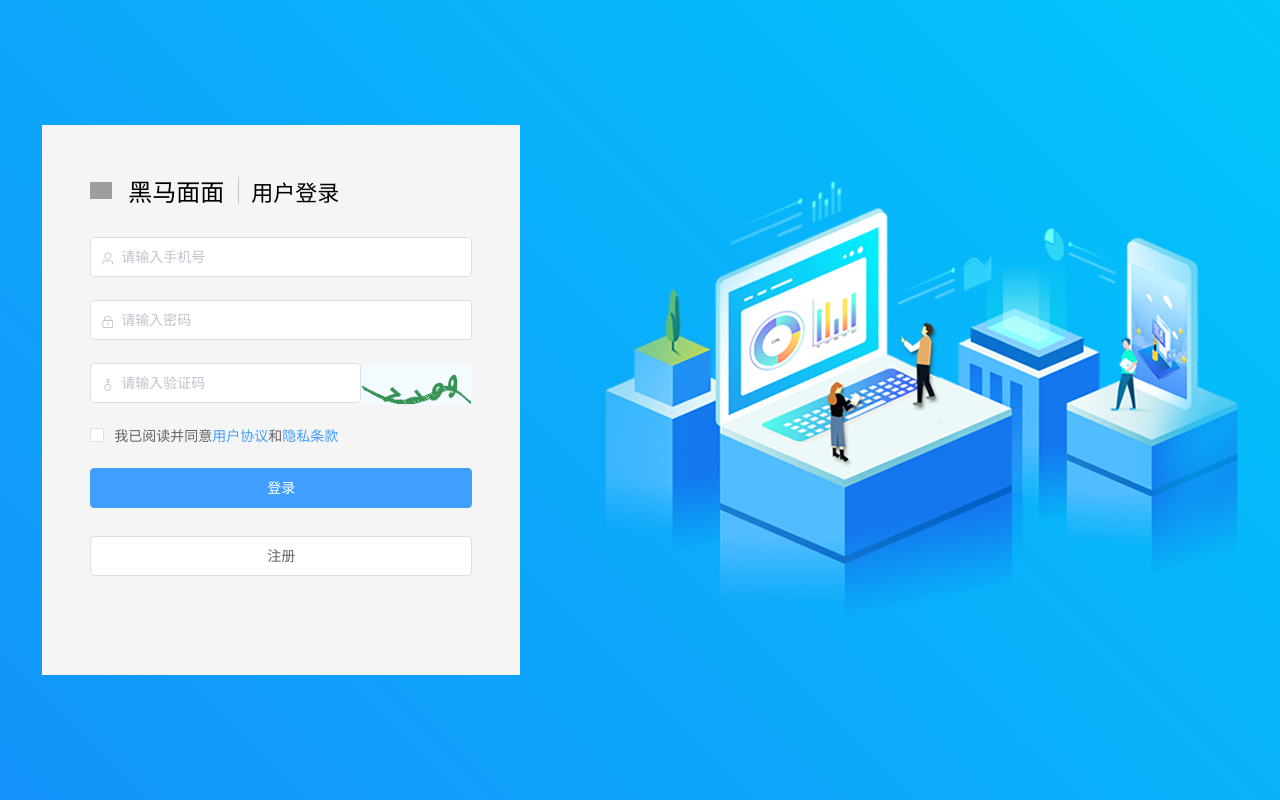
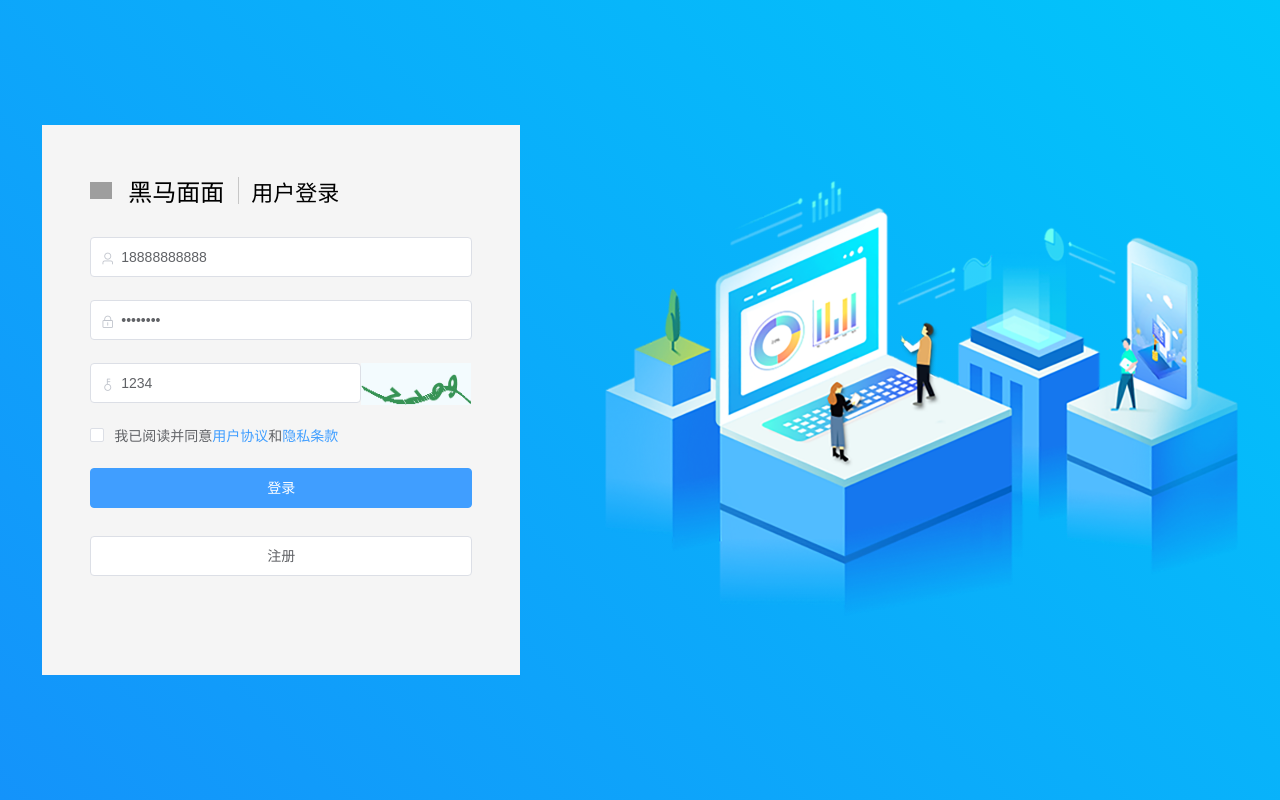
Before and after one commit to AutumnFish/heimamm_example, a Vue app: page /#/login in a window 1280 px wide. Built offline with nearby package versions, Linux system fonts and the light colour scheme; grey boxes are pictures that could not be loaded.

Commit message:
login - 表单验证

```diff
--- a/package.json
+++ b/package.json
@@ -8,6 +8,7 @@
     "lint": "vue-cli-service lint"
   },
   "dependencies": {
+    "axios": "^0.19.0",
     "core-js": "^3.4.3",
     "echarts": "^4.5.0",
     "element-ui": "^2.13.0",
--- a/src/views/login/login.vue
+++ b/src/views/login/login.vue
@@ -9,37 +9,33 @@
         <span class="sub-title">用户登录</span>
       </div>
       <!-- 表单 -->
-      <el-form
-        :model="ruleForm"
-        :rules="rules"
-        ref="ruleForm"
-        class="login-form"
-      >
-        <el-form-item prop="name">
+      <el-form :model="logForm" :rules="rules" ref="logForm" class="login-form">
+        <el-form-item prop="phone">
           <el-input
             placeholder="请输入手机号"
-            v-model="ruleForm.name"
+            v-model="logForm.phone"
             prefix-icon="el-icon-user"
           ></el-input>
         </el-form-item>
-        <el-form-item prop="name">
+        <el-form-item prop="password">
           <el-input
             placeholder="请输入密码"
-            v-model="ruleForm.name"
+            v-model="logForm.password"
             prefix-icon="el-icon-lock"
+            type="password"
           ></el-input>
         </el-form-item>
-        <el-form-item prop="name">
+        <el-form-item prop="code">
           <el-row>
             <el-col :span="17">
               <el-input
                 placeholder="请输入验证码"
-                v-model="ruleForm.name"
+                v-model="logForm.code"
                 prefix-icon="el-icon-key"
               ></el-input>
             </el-col>
             <el-col :span="7">
-              <img class="captcha" src="@/assets/login_captcha.png" alt="" />
+              <img class="captcha"  src="@/assets/login_captcha.png" alt="" />
             </el-col>
           </el-row>
         </el-form-item>
@@ -52,7 +48,7 @@
           </el-checkbox>
         </el-form-item>
         <el-form-item class="btn-box">
-          <el-button type="primary" @click="submitForm('ruleForm')"
+          <el-button type="primary" @click="submitForm('logForm')"
             >登录</el-button
           >
           <el-button @click="registerFormVisible = true">注册</el-button>
@@ -126,26 +122,45 @@
 </template>
 
 <script>
+// 验证逻辑的导入
+import { checkMobile } from "./validator.js";
 export default {
   name: "login",
   data() {
     return {
-      ruleForm: {},
-      rules: {},
+      logForm: {
+        phone:"18888888888",
+        password:"88888888",
+        code:"1234"
+      },
+      rules: {
+        phone: [
+          { required: true, message: "手机号不能为空" },
+          { validator: checkMobile }
+        ],
+        password: [
+          { required: true, message: "密码不能为空" },
+          { min:6,max:12,message:"密码长度为6~12个字符" }
+        ],
+        code: [
+          { required: true, message: "验证码不能为空" },
+          { min:4,max:4, message:"验证码长度为4" }
+        ]
+      },
       registerFormVisible: false,
       formLabelWidth: "60px",
       regForm: {},
       imageUrl: "",
-      checked:false
+      checked: false,
     };
   },
   methods: {
     submitForm(formName) {
       this.$refs[formName].validate(valid => {
         if (valid) {
-          window.alert("submit!");
+          window.alert('success')
         } else {
-          window.console.log("error submit!!");
+          this.$message.warning("请检查输入的内容")
           return false;
         }
       });
@@ -256,7 +271,7 @@ export default {
     .captcha {
       width: 100%;
     }
-    .avatar-uploader{
+    .avatar-uploader {
       display: flex;
       justify-content: center;
     }
--- /dev/null
+++ b/src/views/login/validator.js
@@ -0,0 +1,13 @@
+// 暴露的 手机验证 逻辑
+export function checkMobile(rule, value, callback) {
+
+  // 正则
+  const reg = /^(0|86|17951)?(13[0-9]|15[012356789]|166|17[3678]|18[0-9]|14[57])[0-9]{8}$/;
+  // 正则验证
+  if (!reg.test(value)) {
+    // 错误提示
+    return callback(new Error("请输入正确的手机号"));
+  }
+  // 正确提示
+  callback();
+}
```
Also changed, not shown: src/api/login.js (added, +12 -0 lines), src/api/request.js (added, +12 -0 lines), 2 other files (tests, documents, lock files or other folders).
